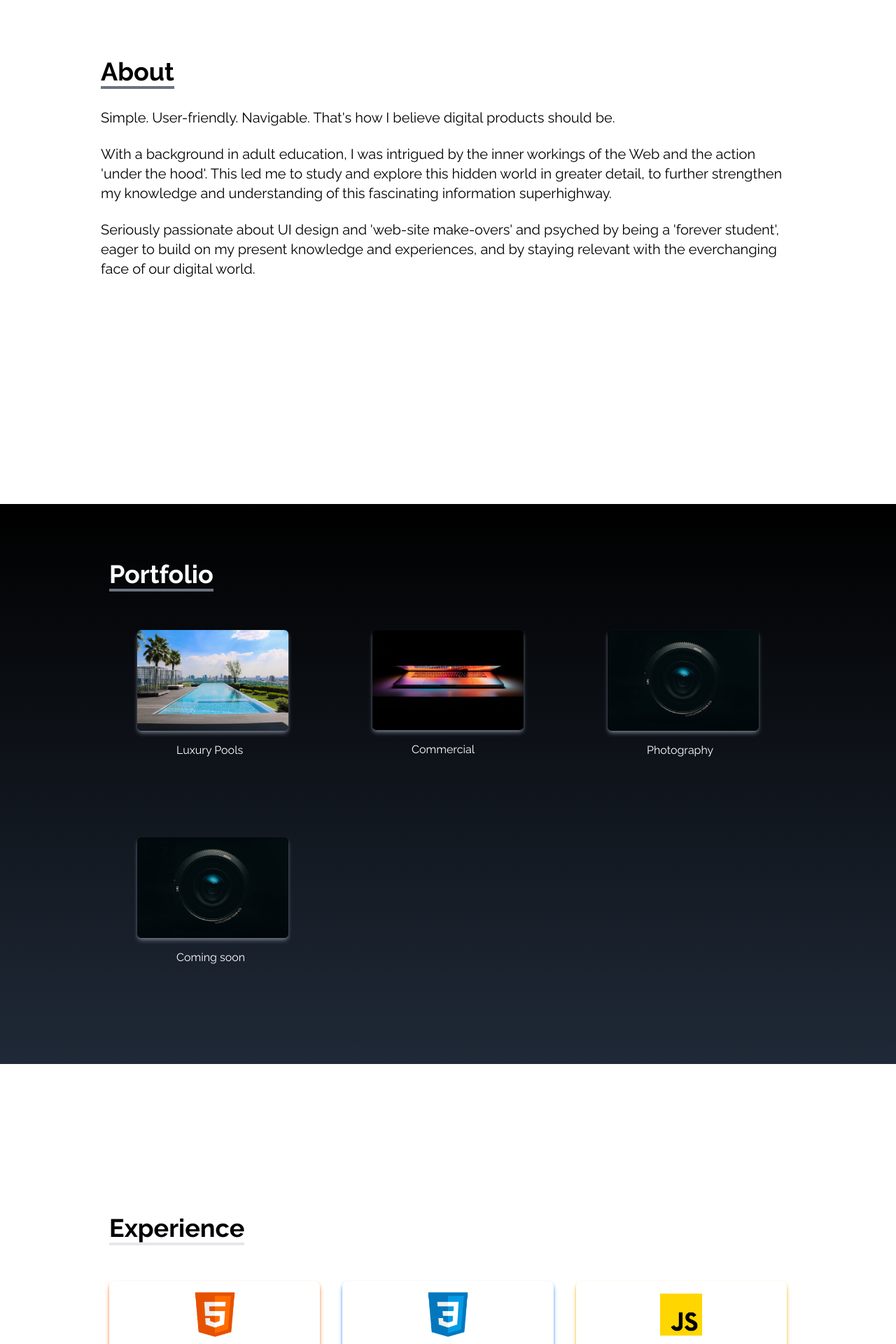
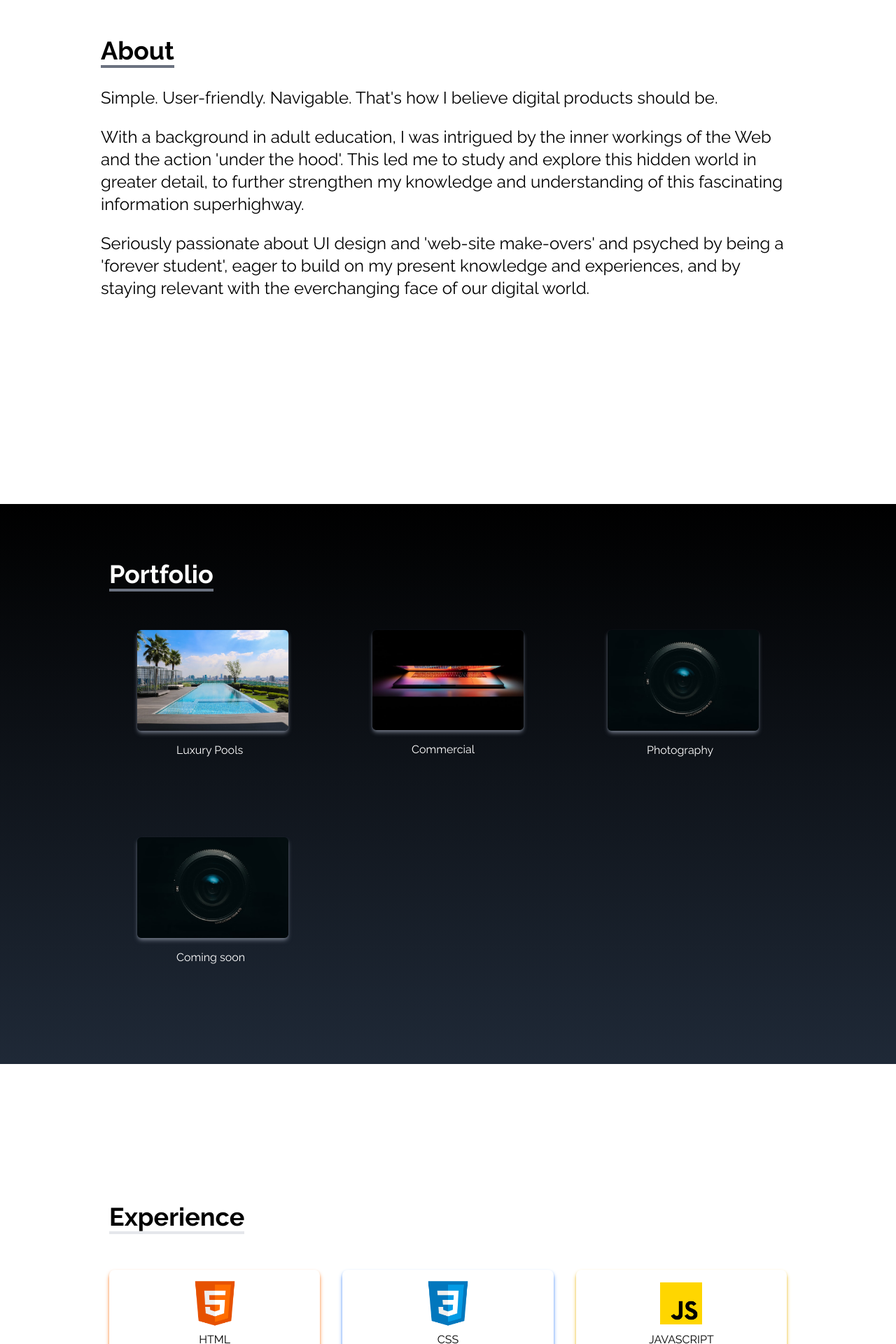
Before and after one commit to sniperglass/my-portfolio, a React (Create React App) app: page / in a window 1280 px wide. Shown: the part 1040-2960 px from the top of the page at 70% size. Built offline with nearby package versions, Linux system fonts and the light colour scheme.

Commit message:
text update

```diff
--- a/src/components/About.js
+++ b/src/components/About.js
@@ -13,17 +13,17 @@ const About = () => {
                 border-gray-500'>About</p>
             </div>
 
-                <p className='text-xl mt-8'>
+                <p className='xs:text-l text-2xl mt-8'>
                     Simple. User-friendly. Navigable. That's how I believe digital products should be.
                     </p>
                 <br />
-                <p className='text-xl'>
+                <p className='xs:text-l text-2xl '>
                     With a background in adult education, I was intrigued by the inner workings of the Web and the action 'under the hood'.
                     This led me to study and explore this hidden world in greater detail,
                     to further strengthen my knowledge and understanding of this fascinating information superhighway.
                 </p>
                 <br />
-                <p className='text-xl'>
+                <p className='xs:text-l text-2xl '>
                 Seriously passionate about UI design and 'web-site make-overs' and psyched by being a 'forever student', eager to build on my present knowledge
                 and experiences, and by staying relevant with the everchanging face of our digital world.
                 </p>
--- a/src/components/Experience.jsx
+++ b/src/components/Experience.jsx
@@ -69,7 +69,7 @@ const Experience = () => {
         <div className='max-w-screen-lg mx-auto xs:p-7 p-4 flex flex-col
             justify-center w-full h-screen xs:mt-20 xs:pb-20'>
 
-            <div className='xs:pb-0 xs:mt-10 pt-14'>
+            <div className='xs:pb-0 xs:mt-10 pt-6'>
                 <p className='text-4xl font-bold border-b-4 inline'>Experience</p>
             </div>
 
```
